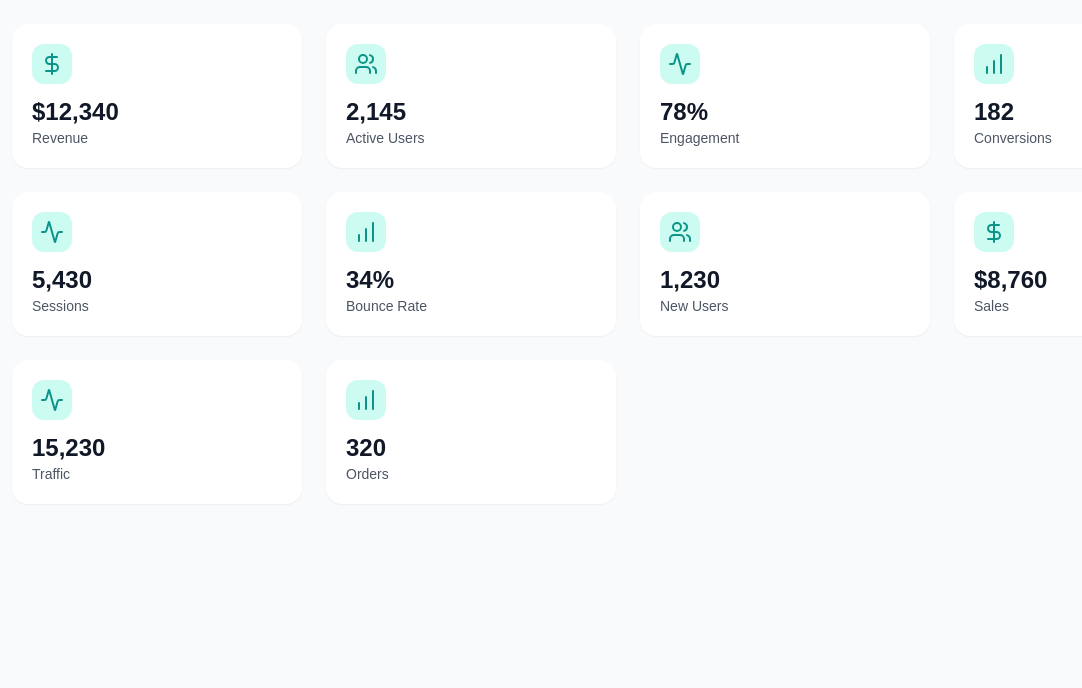
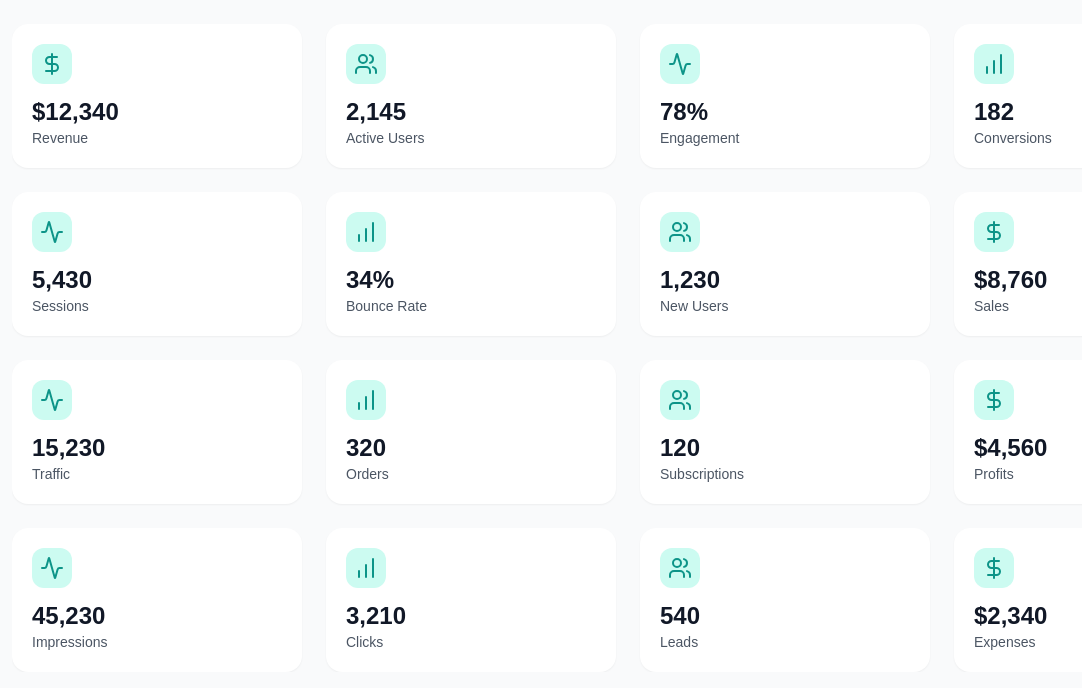
Before and after one commit to AsimAliMurtaza/dnd-wrapper, a Next.js app: page / in a window 1280 px wide. Shown: the top 688 px of the page, without its empty margins (12-1094 px from the left). Built offline with nearby package versions, Linux system fonts and the light colour scheme.

Commit message:
fix/types eslint compatibilty

```diff
--- a/src/components/DashboardGrid.tsx
+++ b/src/components/DashboardGrid.tsx
@@ -28,10 +28,32 @@ export default function DashboardGrid() {
     { id: "sales", title: "Sales", value: "$8,760", icon: <DollarSign /> },
     { id: "traffic", title: "Traffic", value: "15,230", icon: <Activity /> },
     { id: "orders", title: "Orders", value: "320", icon: <BarChart /> },
+    {
+      id: "subscriptions",
+      title: "Subscriptions",
+      value: "120",
+      icon: <Users />,
+    },
+    { id: "profits", title: "Profits", value: "$4,560", icon: <DollarSign /> },
+    {
+      id: "impressions",
+      title: "Impressions",
+      value: "45,230",
+      icon: <Activity />,
+    },
+    { id: "clicks", title: "Clicks", value: "3,210", icon: <BarChart /> },
+    { id: "leads", title: "Leads", value: "540", icon: <Users /> },
+    {
+      id: "expenses",
+      title: "Expenses",
+      value: "$2,340",
+      icon: <DollarSign />,
+    },
   ];
 
   return (
     // wrap the grid in DraggableWrapper to enable drag-and-drop
+    <div className="relative overflow-hidden">
       <DraggableWrapper
         items={cards.map((c) => c.id)}
         renderItem={(id) => {
@@ -49,5 +71,6 @@ export default function DashboardGrid() {
         //optional callback on reorder
         //onReorder={(order) => console.log("New order:", order)}
       />
+    </div>
   );
 }
--- a/src/components/DraggableWrapper.tsx
+++ b/src/components/DraggableWrapper.tsx
@@ -7,6 +7,7 @@ import {
   PointerSensor,
   useSensor,
   useSensors,
+  DragEndEvent,
 } from "@dnd-kit/core";
 import {
   arrayMove,
@@ -36,11 +37,11 @@ export default function DraggableWrapper({
   }, [activeItems]);
 
   //handle drag end event
-  const handleDragEnd = (event: any) => {
+  const handleDragEnd = (event: DragEndEvent) => {
     const { active, over } = event;
     if (active.id !== over?.id) {
-      const oldIndex = activeItems.indexOf(active.id);
-      const newIndex = activeItems.indexOf(over.id);
+      const oldIndex = activeItems.indexOf(active.id as string);
+      const newIndex = activeItems.indexOf(over?.id as string);
       const newOrder = arrayMove(activeItems, oldIndex, newIndex);
       setActiveItems(newOrder);
       onReorder?.(newOrder);
```
Lines whose indentation alone changed are shown as unchanged.
